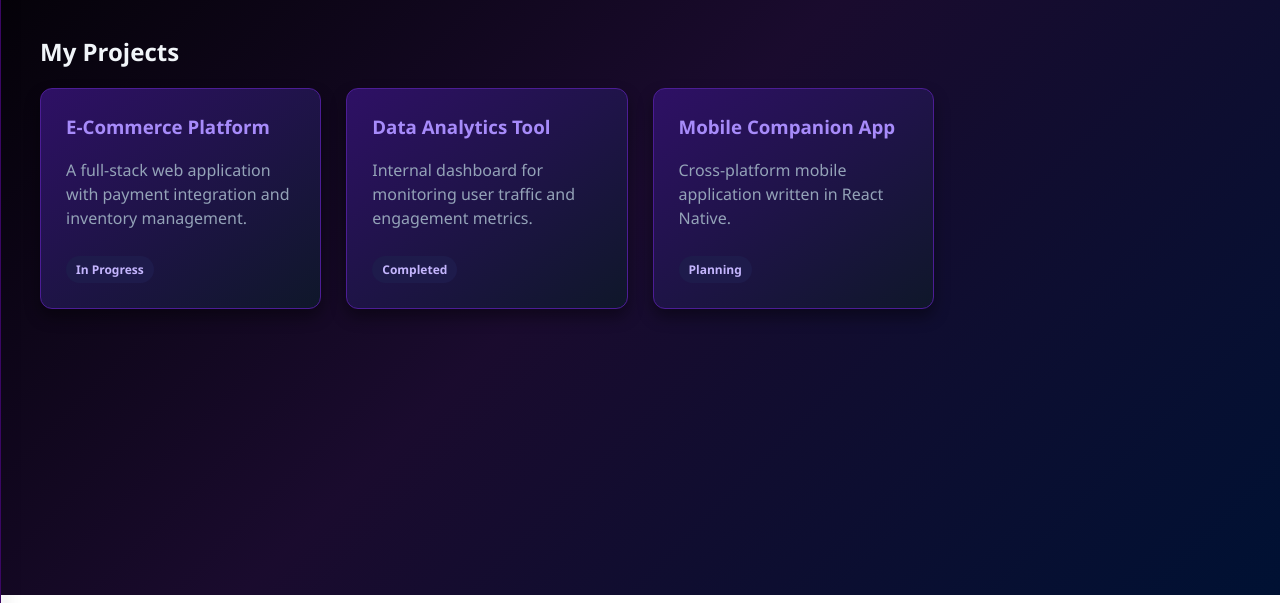
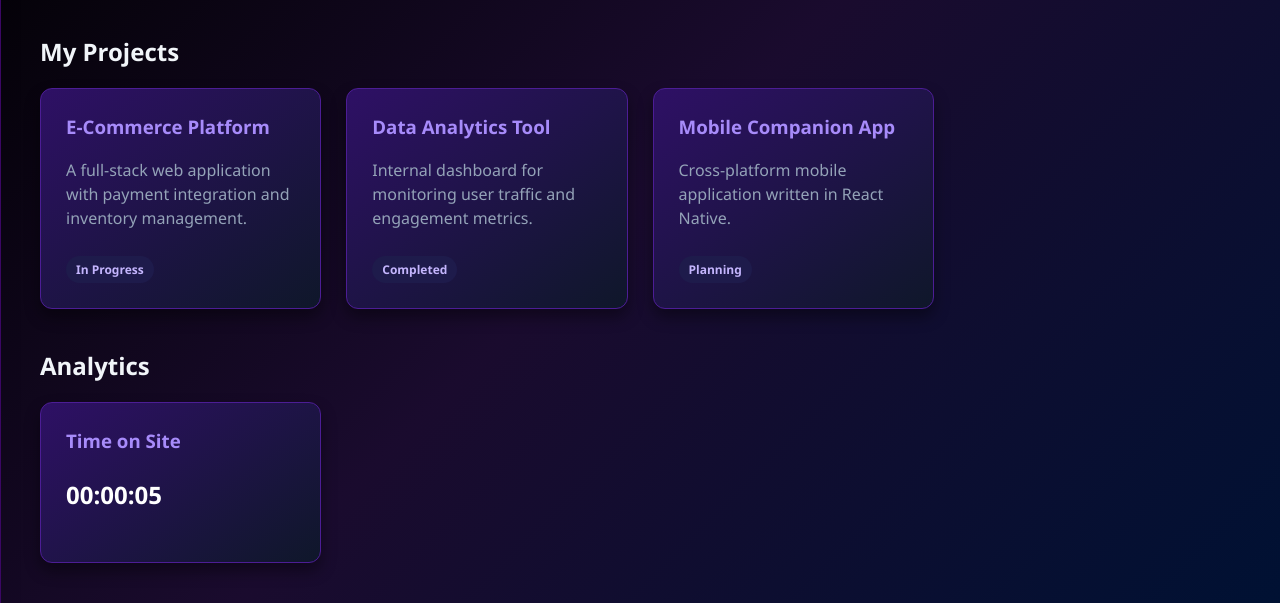
Before and after one commit to sejchorst-jpg/dashboard, a plain HTML site: page index.html in a window 1280 px wide. Shown: the part 205-808 px from the top of the page. Drawn offline with Linux system fonts and the light colour scheme.

Commit message:
add scripts

```diff
--- a/index.html
+++ b/index.html
@@ -46,6 +46,21 @@
           </div>
         </div>
       </section>
+
+      <section id="analytics">
+        <h2>Analytics</h2>
+        <div class="projects-grid">
+          <div class="project-card">
+            <h3>Time on Site</h3>
+            <p
+              id="time-spent-display"
+              style="font-size: 24px; font-weight: bold; color: #fff"
+            >
+              00:00:00
+            </p>
+          </div>
+        </div>
+      </section>
     </div>
 
     <script src="script.js"></script>
--- a/script.js
+++ b/script.js
@@ -13,3 +13,30 @@ function toggleNav() {
     navOpen = false;
   }
 }
+
+// Time spent tracking
+const startTime = Date.now();
+
+function updateTimeSpent() {
+  const now = Date.now();
+  const diffInSeconds = Math.floor((now - startTime) / 1000);
+
+  const hours = Math.floor(diffInSeconds / 3600);
+  const minutes = Math.floor((diffInSeconds % 3600) / 60);
+  const seconds = diffInSeconds % 60;
+
+  const formattedTime =
+    String(hours).padStart(2, "0") +
+    ":" +
+    String(minutes).padStart(2, "0") +
+    ":" +
+    String(seconds).padStart(2, "0");
+
+  const displayElement = document.getElementById("time-spent-display");
+  if (displayElement) {
+    displayElement.textContent = formattedTime;
+  }
+}
+
+// Update the timer every second
+setInterval(updateTimeSpent, 1000);
--- a/style.css
+++ b/style.css
@@ -64,7 +64,8 @@ h1 {
 }
 
 /* Projects Section */
-#projects {
+#projects,
+#analytics {
   margin-top: 40px;
 }
 
```
